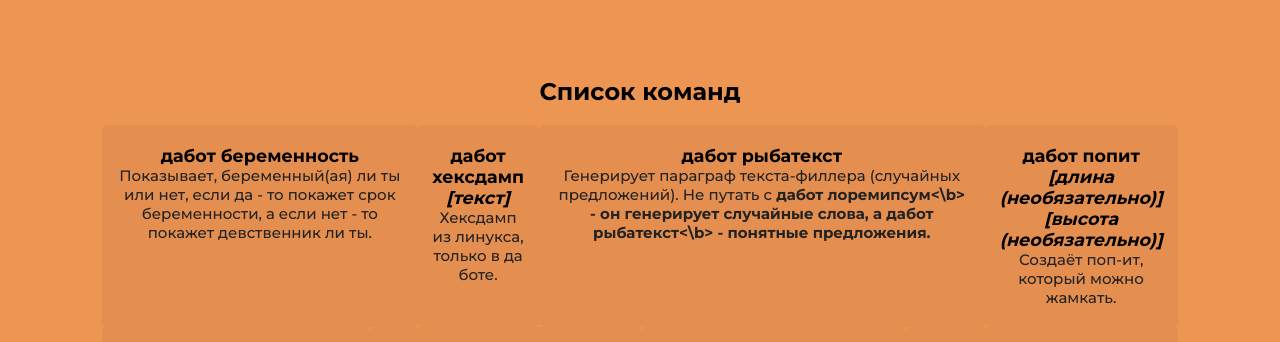
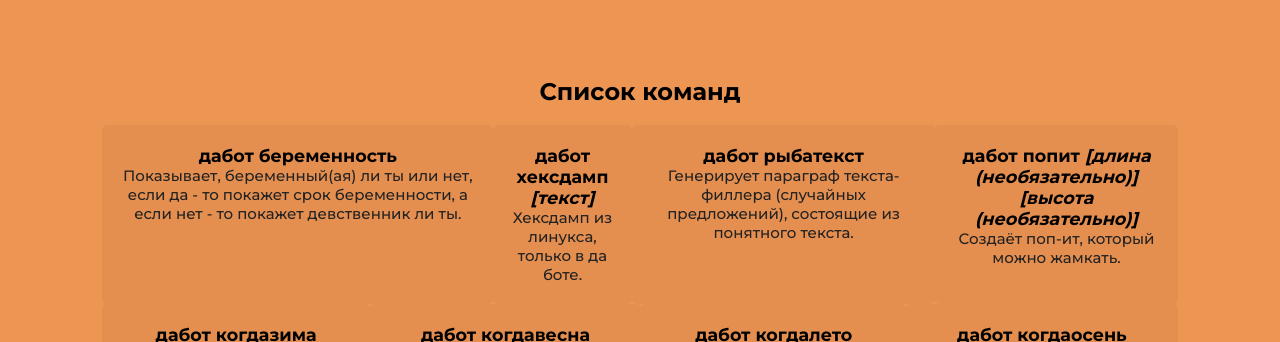
Before and after one commit to moontr3/dabot, a plain HTML site: page commands.html in a window 1280 px wide. Shown: the part 1049-1391 px from the top of the page. Drawn offline with Linux system fonts and the light colour scheme.

Commit message:
Update commands.html

```diff
--- a/commands.html
+++ b/commands.html
@@ -73,7 +73,7 @@
                         </div>
                         <div class="command-col">
                             <h3>дабот <b>рыбатекст</b></h3>
-                            <p>Генерирует параграф текста-филлера (случайных предложений). Не путать с <b>дабот лоремипсум<\b> - он генерирует случайные слова, а <b>дабот рыбатекст<\b> - понятные предложения.</p>
+                            <p>Генерирует параграф текста-филлера (случайных предложений), состоящие из понятного текста.</p>
                         </div>
                         <div class="command-col">
                             <h3>дабот <b>попит</b> <i>[длина (необязательно)] [высота (необязательно)]</i></h3>
```
